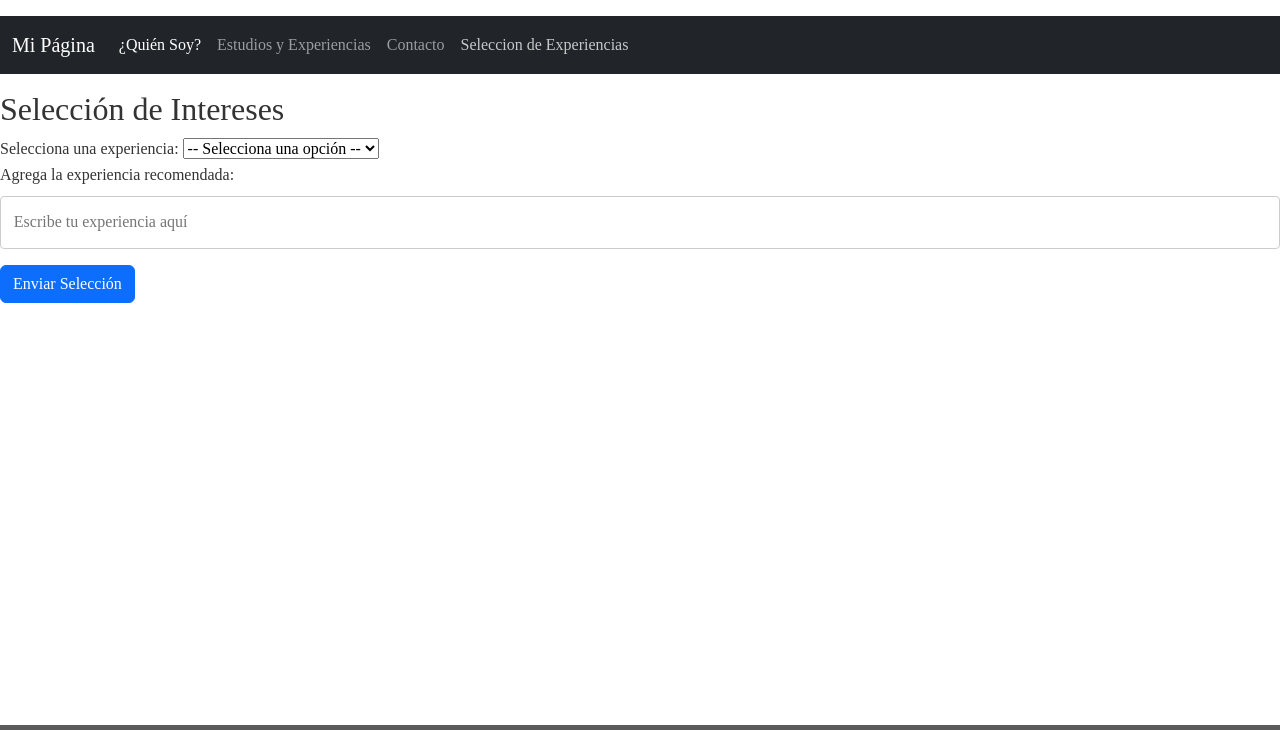
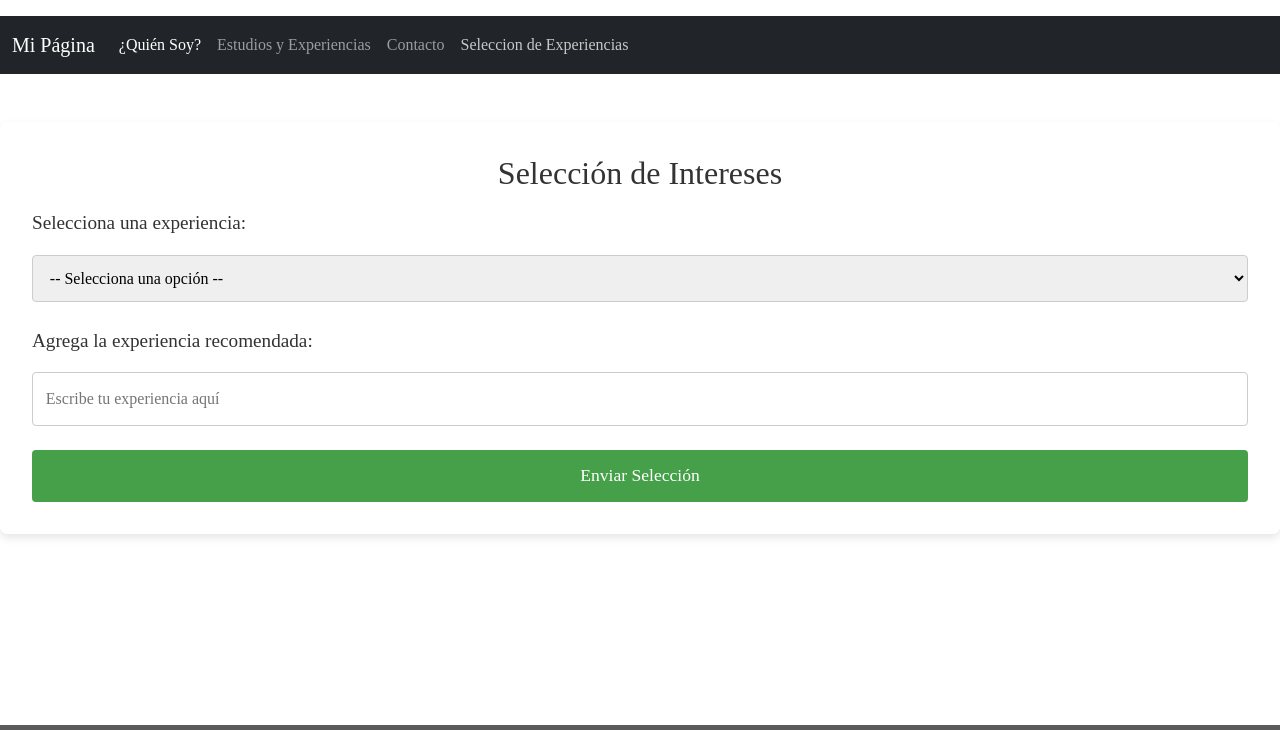
Before and after one commit to javitibu/MiPresentacionTibu, a plain HTML site: page index.html in a window 1280 px wide. Both pictures are taken after a click on the link "Seleccion de Experiencias". Shown: the top 730 px of the page. Drawn offline with nearby package versions, Linux system fonts and the light colour scheme.

Commit message:
Update styles.css
agregado menu boostrap y egregar experiencia

```diff
--- a/styles.css
+++ b/styles.css
@@ -9,11 +9,12 @@ body {
     display: flex;
     flex-direction: column;
     min-height: 100vh; /* Asegura que el body ocupe toda la altura */
+    padding-bottom: 90px;
 }
 
 /* Header */
 header {
-    background: rgba(76, 175, 80, 0.8);
+    background: rgba(76, 180, 80, 0.8);
     color: #fff;
     padding: 1rem;
     text-align: center;
@@ -24,7 +25,8 @@ header {
     display: flex;
     align-items: center;
     justify-content: center;
-    flex-direction: column; /* Asegura que la imagen y el texto estén centrados en móvil */
+    flex-direction: column;
+    /* Para que la imagen y el texto estén centrados */
 }
 
 .profile-photo {
@@ -40,10 +42,10 @@ header {
     margin: 0;
     color: #000;
     text-shadow:
-    0.1px 0.1px 0 #5b5101, /* Sombra a la derecha y abajo (borde rojo) */
-    -0.1px -0.1px 0 #5b5101, /* Sombra a la izquierda y arriba (borde rojo) */
-    0.1px -0.1px 0 #5b5101,  /* Sombra a la derecha y arriba (borde rojo) */
-    -0.1px 0.1px 0 #5b5101;
+        0.1px 0.1px 0 #5b5101, /* Sombra a la derecha y abajo (borde rojo) */
+        -0.1px -0.1px 0 #5b5101, /* Sombra a la izquierda y arriba (borde rojo) */
+        0.1px -0.1px 0 #5b5101, /* Sombra a la derecha y arriba (borde rojo) */
+        -0.1px 0.1px 0 #5b5101;
 }
 
 .header-text p {
@@ -92,6 +94,15 @@ main {
     padding: 2rem;
 }
 
+.about-me-container {
+    padding: 1rem;
+    background: rgba(255, 255, 255, 0.8);
+    border-radius: 8px;
+    text-align: center;
+    margin: 1rem auto;
+    max-width: 800px; /* Mantén el contenido centrado y dentro del cuadro */
+}
+
 .about-me-text {
     max-width: 800px;
     margin: 0 auto;
@@ -113,7 +124,6 @@ main {
     margin-left: auto;
     margin-right: auto;
 }
-
 
 .video-titulo {
     font-size: 1.25rem;
@@ -173,7 +183,6 @@ footer p {
     color: yellowgreen;
 }
 
-
 a {
     color: #4CAF50;
     text-decoration: none;
@@ -192,7 +201,7 @@ form {
     padding: 1rem;
     background-color: #f9f9f9;
     border-radius: 8px;
-    box-sizing: border-box; /* Asegura que padding y border se incluyan en el ancho total */
+    box-sizing: border-box; /* hago que padding y border se incluyan en el ancho total */
     box-shadow: 0 4px 8px rgba(0, 0, 0, 0.1);
 }
 
@@ -205,14 +214,17 @@ label {
     color: #333;
 }
 
-input[type="text"], input[type="email"], input[type="tel"], textarea {
+input[type="text"],
+input[type="email"],
+input[type="tel"],
+textarea {
     width: 100%;
     padding: 0.8rem;
     font-size: 1rem;
     border-radius: 4px;
     border: 1px solid #ccc;
     margin-top: 0.5rem;
-    box-sizing: border-box; /* Asegura que el padding y el borde estén dentro del ancho total */
+    box-sizing: border-box; /* Aseguro que el padding y el borde estén dentro del ancho total */
 }
 
 textarea {
@@ -237,8 +249,100 @@ button:hover {
 }
 
 /* Mensajes de éxito y error */
-#thank-you-message, #error-message {
+#thank-you-message,
+#error-message {
     margin-top: 1rem;
     font-size: 1.1rem;
     text-align: center;
 }
+
+
+/* Estilos para la sección de "Selección de Intereses" */
+#seleccion-intereses {
+    background-color: rgba(255, 255, 255, 0.8);
+    border-radius: 8px;
+    padding: 2rem;
+    margin-top: 2rem;
+    box-shadow: 0 4px 8px rgba(0, 0, 0, 0.1);
+}
+
+/* Título de la sección */
+#seleccion-intereses h2 {
+    font-size: 2rem;
+    margin-bottom: 1rem;
+    text-align: center;
+}
+
+/* Contenedor para el select y el cuadro de texto */
+#seleccion-intereses div {
+    margin-bottom: 1.5rem;
+}
+
+/* Estilos para las etiquetas de los campos */
+#seleccion-intereses label {
+    font-size: 1.2rem;
+    margin-bottom: 0.5rem;
+    display: block;
+    color: #333;
+}
+
+/* Estilos para el select (dropdown) */
+#intereses-predefinidos {
+    width: 100%;
+    padding: 0.8rem;
+    font-size: 1rem;
+    border-radius: 4px;
+    border: 1px solid #ccc;
+    margin-top: 0.5rem;
+}
+
+/* Estilos para el cuadro de texto */
+#experiencia-personalizada {
+    width: 100%;
+    padding: 0.8rem;
+    font-size: 1rem;
+    border-radius: 4px;
+    border: 1px solid #ccc;
+    margin-top: 0.5rem;
+}
+
+/* Estilos para el botón */
+#enviar-intereses {
+    padding: 0.8rem 1.2rem;
+    background-color: #45a049;
+    color: white;
+    border: none;
+    border-radius: 4px;
+    cursor: pointer;
+    font-size: 1.1rem;
+    display: block;
+    margin-top: 1.5rem;
+    width: 100%;
+}
+
+#enviar-intereses:hover {
+    background-color: #388e3c;
+}
+
+/* Estilo para el botón cuando está en estado activo */
+#enviar-intereses:active {
+    background-color: #2c6b2f;
+}
+
+/* Mensaje de error en caso de no seleccionar experiencia */
+#error-message {
+    color: red;
+    font-size: 1rem;
+    text-align: center;
+    margin-top: 1rem;
+    display: none;
+}
+
+/* Mensaje de éxito después de enviar */
+#thank-you-message {
+    color: green;
+    font-size: 1rem;
+    text-align: center;
+    margin-top: 1rem;
+    display: none;
+}
```
